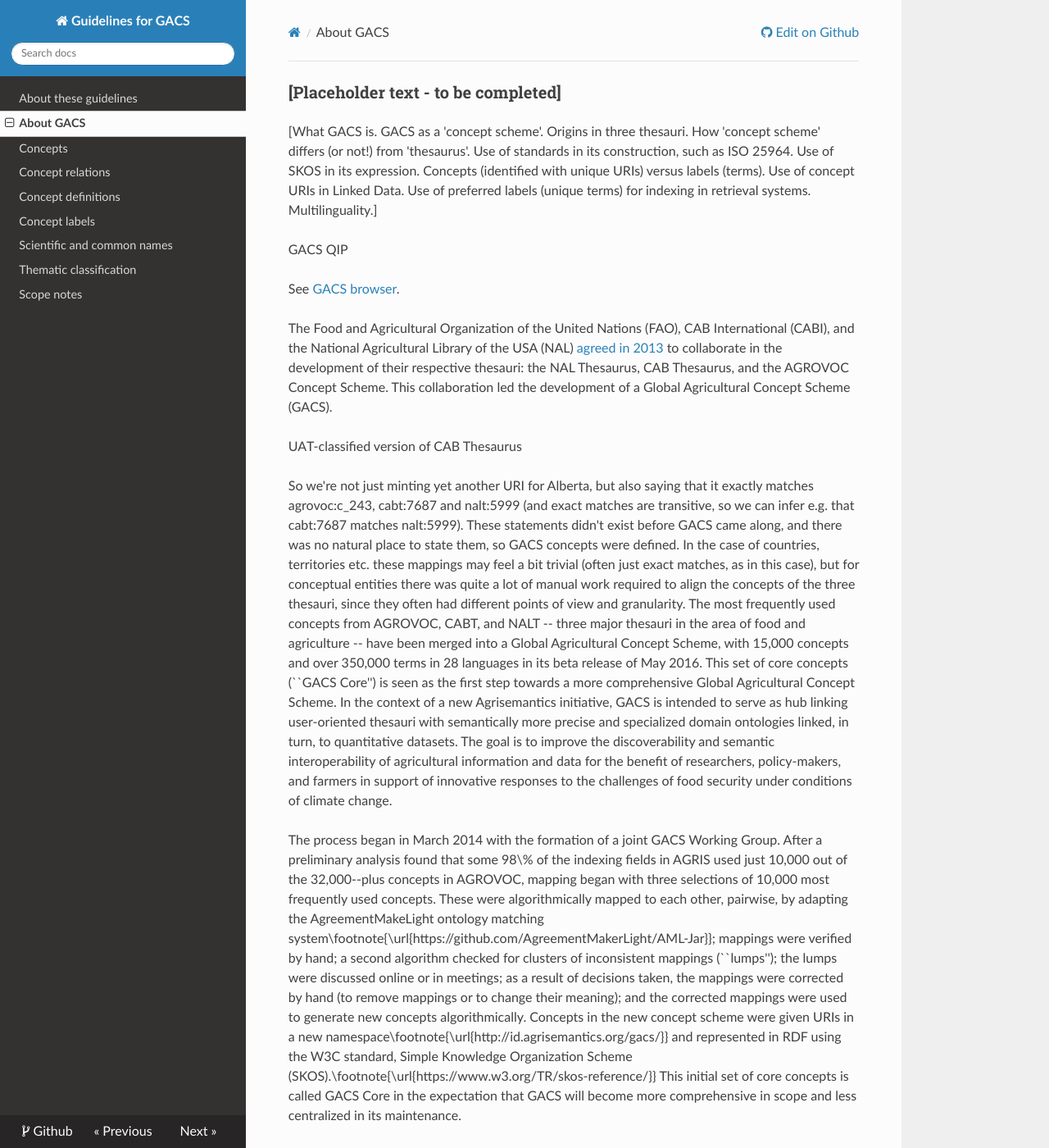
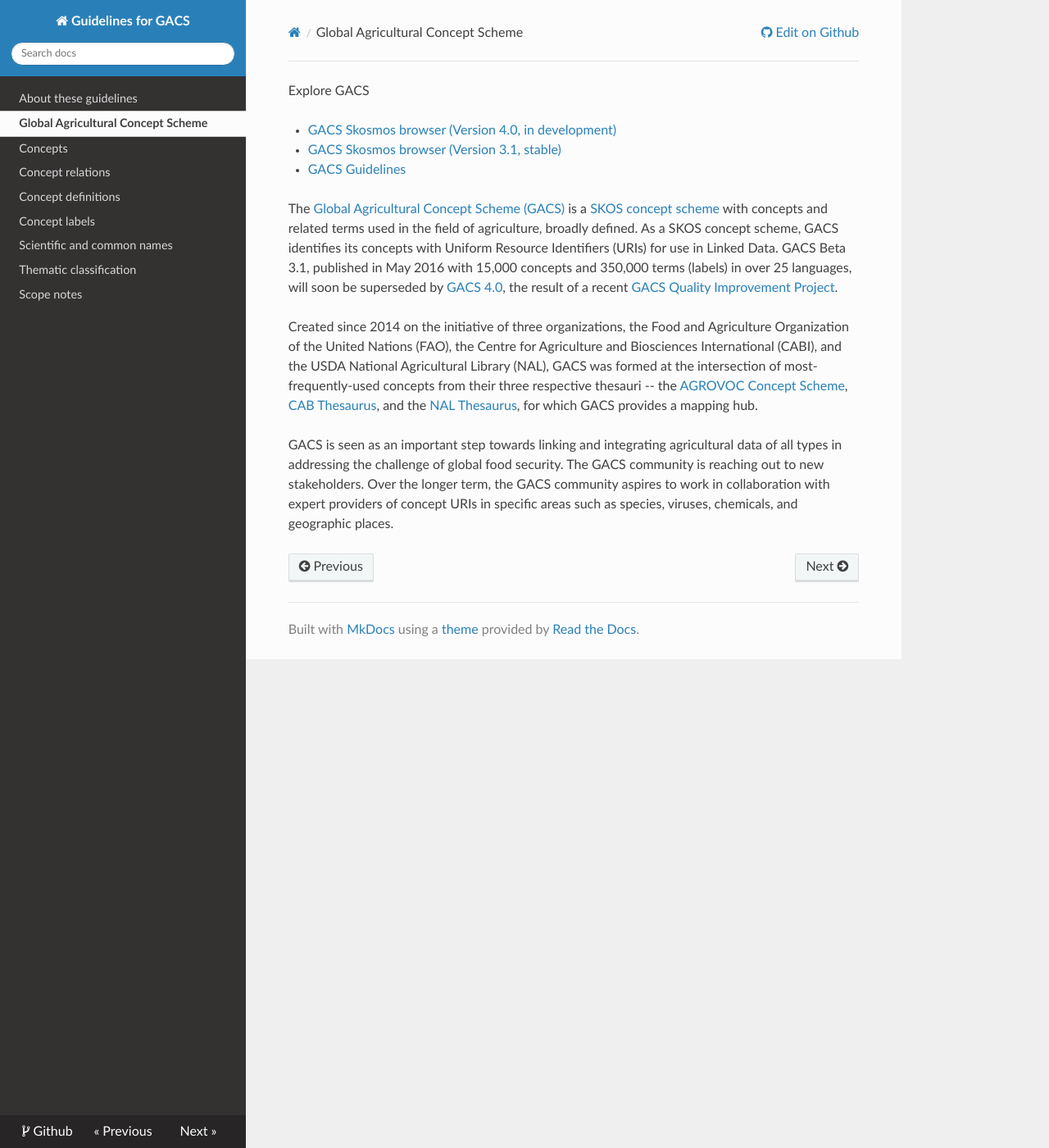
Before and after one commit to agrisemantics/gacs-qip, an MkDocs documentation site: the page built from docs/gacs.md, in a window 1280 px wide and 1400 px high. Shown: the whole window at 82% size. Built offline with MkDocs 1.6.1, drawn with Linux system fonts in a browser that asks for light colours; nearby versions of some CDN libraries; old or Windows-style settings are respelled for this version of MkDocs; some of the changed text lies outside the part shown.

Commit message:
finish presentation and website (pending discussion in Hamburg with Osma)

```diff
--- a/docs/gacs.md
+++ b/docs/gacs.md
@@ -1,101 +1,32 @@
-### [Placeholder text - to be completed]
+Explore GACS
 
-[What GACS is.  GACS as a 'concept scheme'.  Origins in three thesauri. How
-'concept scheme' differs (or not!) from 'thesaurus'.  Use of standards in its
-construction, such as ISO 25964.  Use of SKOS in its expression.  Concepts
-(identified with unique URIs) versus labels (terms).  Use of concept URIs in
-Linked Data.  Use of preferred labels (unique terms) for indexing in retrieval
-systems.  Multilinguality.]
+* [GACS Skosmos browser (Version 4.0, in development)](http://tester-os-kktest.lib.helsinki.fi/gacsdemo/gacs/en/)
+* [GACS Skosmos browser (Version 3.1, stable)](http://browser.agrisemantics.org/gacs/en/)
+* [GACS Guidelines](https://agrisemantics.github.io/gacs-qip/)
 
-GACS QIP
+The [Global Agricultural Concept Scheme
+(GACS)](http://id.agrisemantics.org/gacs/) is a [SKOS concept
+scheme](http://www.w3.org/TR/skos-primer/) with concepts and related terms used
+in the field of agriculture, broadly defined.  As a SKOS concept scheme, GACS
+identifies its concepts with Uniform Resource Identifiers (URIs) for use in
+Linked Data.  GACS Beta 3.1, published in May 2016 with 15,000 concepts and
+350,000 terms (labels) in over 25 languages, will soon be superseded by [GACS
+4.0](http://tester-os-kktest.lib.helsinki.fi/gacsdemo/gacs/en/), the result of
+a recent [GACS Quality Improvement Project](http://bit.ly/gacs_qip_report).
 
-See [GACS browser](http://browser.agrisemantics.org/gacs/en/).
+Created since 2014 on the initiative of three organizations, the Food and
+Agriculture Organization of the United Nations (FAO), the Centre for
+Agriculture and Biosciences International (CABI), and the USDA National
+Agricultural Library (NAL), GACS was formed at the intersection of
+most-frequently-used concepts from their three respective thesauri -- the
+[AGROVOC Concept Scheme](http://aims.fao.org/aos/agrovoc), [CAB
+Thesaurus](http://www.cabi.org/cabthesaurus/), and the [NAL
+Thesaurus](http://agclass.nal.usda.gov/), for which GACS provides a mapping
+hub.
 
-The Food and Agricultural Organization of the United Nations
-(FAO), CAB International (CABI), and the National Agricultural Library of the
-USA (NAL) [agreed in 2013](http://aims.fao.org/community/agrovoc/blogs/national-agricultural-library-usa-cabi-and-fao-agree-collaboration-developme)
-to collaborate
-in the development of their respective thesauri: the NAL Thesaurus, CAB
-Thesaurus, and the AGROVOC Concept Scheme.  This collaboration led the development of
-a Global Agricultural Concept Scheme (GACS).
-
-UAT-classified version of CAB Thesaurus
-
-So we're not just minting yet another URI for Alberta, but also saying
-that it exactly matches agrovoc:c_243, cabt:7687 and nalt:5999 (and
-exact matches are transitive, so we can infer e.g. that cabt:7687
-matches nalt:5999). These statements didn't exist before GACS came
-along, and there was no natural place to state them, so GACS concepts
-were defined. In the case of countries, territories etc. these mappings
-may feel a bit trivial (often just exact matches, as in this case), but
-for conceptual entities there was quite a lot of manual work required to
-align the concepts of the three thesauri, since they often had different
-points of view and granularity.
-The most frequently used concepts from AGROVOC, CABT, and NALT -- three major
-thesauri in the area of food and agriculture -- have been merged into a Global
-Agricultural Concept Scheme, with 15,000 concepts and over 350,000 terms in 28
-languages in its beta release of May 2016.  This set of core concepts (``GACS
-Core'') is seen as the first step towards a more comprehensive Global
-Agricultural Concept Scheme.  In the context of a new Agrisemantics initiative,
-GACS is intended to serve as hub linking user-oriented thesauri with
-semantically more precise and specialized domain ontologies linked, in turn, to
-quantitative datasets.  The goal is to improve the discoverability and semantic
-interoperability of agricultural information and data for the benefit of
-researchers, policy-makers, and farmers in support of innovative responses to
-the challenges of food security under conditions of climate change.
-
-The process began in March 2014 with the formation of a joint GACS Working
-Group.  After a preliminary analysis found that some 98\% of the indexing
-fields in AGRIS used just 10,000 out of the 32,000--plus concepts in AGROVOC,
-mapping began with three selections of 10,000 most frequently used concepts.
-These were algorithmically mapped to each other, pairwise, by adapting the
-AgreementMakeLight ontology matching
-system\footnote{\url{https://github.com/AgreementMakerLight/AML-Jar}}; mappings
-were verified by hand; a second algorithm checked for clusters of inconsistent
-mappings (``lumps''); the lumps were discussed online or in meetings; as a
-result of decisions taken, the mappings were corrected by hand (to remove
-mappings or to change their meaning); and the corrected mappings were used to
-generate new concepts algorithmically.  Concepts in the new concept scheme were
-given URIs in a new namespace\footnote{\url{http://id.agrisemantics.org/gacs/}}
-and represented in RDF using the W3C standard, Simple Knowledge Organization
-Scheme (SKOS).\footnote{\url{https://www.w3.org/TR/skos-reference/}}  This
-initial set of core concepts is called GACS Core in the expectation that GACS
-will become more comprehensive in scope and less centralized in its
-maintenance.
-
-ABOUT GACS
-
-The idea for GACS emerged out of discussions at the World Congress of IAALD, the International Association of Agricultural Information Specialists, in July 2013. The Food and Agricultural Organization of the United Nations (FAO), CAB International (CABI), and the National Agricultural Library of the USA (NAL) agreed in October 2013 to explore the feasibility of developing a shared concept scheme by integrating their three thesauri: the AGROVOC Concept Scheme, the CAB Thesaurus (CABT), and NAL Thesaurus (NALT).
-
-The goal of the GACS project is to create a Global Agricultural Concept Scheme as a hub for thesauri in the agricultural field, in multiple languages, for use in Linked Data.
-
-GACS IN THREE PHASES
-
-The GACS project foresees three phases:
-
-Phase One: Feasibility Study (concluded).
-The publication of a paper on the status quo of each thesaurus and a report on how to integrate the three thesauri into a Global Agricultural Concept Scheme (both accessible from this post).
-
-Phase Two: GACS Beta
-The creation and refinement of a new concept scheme mapped to and from a selection of circa 10,000 frequently used concepts from AGROVOC, CABT, and NALT.
-
-Phase Three: GACS 1.0 and beyond
-If resources are available for building GACS into more than the circa 10,000 concepts of GACS Beta, the GACS editorial team will develop an integrated semantic super-structure for the concept scheme, collaborate with concept providers on naming things like species, viruses, and chemicals with Linked Data URIs, and extend the GACS partnership to additional organizations and partner thesauri.
-The process began in March 2014 with the formation of a joint GACS Working
-Group.  After a preliminary analysis found that some 98\% of the indexing
-fields in AGRIS used just 10,000 out of the 32,000--plus concepts in AGROVOC,
-mapping began with three selections of 10,000 most frequently used concepts.
-These were algorithmically mapped to each other, pairwise, by adapting the
-AgreementMakeLight ontology matching
-system\footnote{\url{https://github.com/AgreementMakerLight/AML-Jar}}; mappings
-were verified by hand; a second algorithm checked for clusters of inconsistent
-mappings (``lumps''); the lumps were discussed online or in meetings; as a
-result of decisions taken, the mappings were corrected by hand (to remove
-mappings or to change their meaning); and the corrected mappings were used to
-generate new concepts algorithmically.  Concepts in the new concept scheme were
-given URIs in a new namespace\footnote{\url{http://id.agrisemantics.org/gacs/}}
-and represented in RDF using the W3C standard, Simple Knowledge Organization
-Scheme (SKOS).\footnote{\url{https://www.w3.org/TR/skos-reference/}}  This
-initial set of core concepts is called GACS Core in the expectation that GACS
-will become more comprehensive in scope and less centralized in its
-maintenance.
+GACS is seen as an important step towards linking and integrating agricultural
+data of all types in addressing the challenge of global food security.  The
+GACS community is reaching out to new stakeholders.  Over the longer term, the
+GACS community aspires to work in collaboration with expert providers of
+concept URIs in specific areas such as species, viruses, chemicals, and
+geographic places.
--- a/mkdocs.yml
+++ b/mkdocs.yml
@@ -6,7 +6,7 @@
 site_description: 'Guidelines for GACS'
 pages:
 - About these guidelines: index.md
-- About GACS: gacs.md
+- Global Agricultural Concept Scheme: gacs.md
 - Concepts: concepts.md
 - Concept relations: relations.md
 - Concept definitions: definitions.md
```
